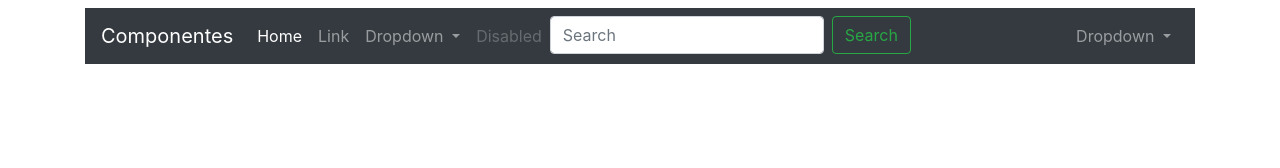
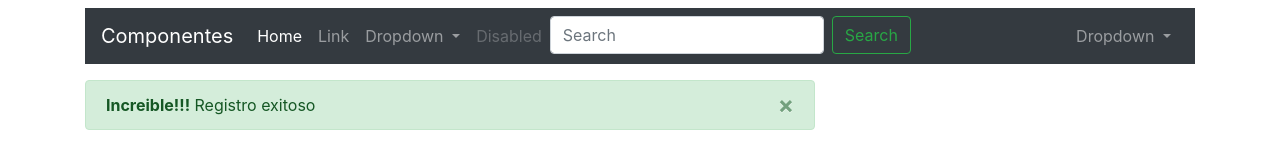
Before and after one commit to Armando101/Learning-CSS, a plain HTML site: page LearningBootstrap/componentes.html in a window 1280 px wide. Drawn offline with nearby package versions, Linux system fonts and the light colour scheme.

Commit message:
Learning Bootstrap componentes: alertas

```diff
--- a/LearningBootstrap/componentes.html
+++ b/LearningBootstrap/componentes.html
@@ -63,6 +63,14 @@
 
             </header>
         </div>
+
+        <div class="row">
+          <div class="col-md-8 mt-3">
+            <div class="alert alert-success alert-dismissible fade show"><strong>Increible!!!</strong> Registro exitoso
+              <button type="button" class="close" data-dismiss="alert" aria-label="Close"><span>&times;</span></button>
+            </div>
+          </div>
+        </div>
     </div>
 
     <script type="text/javascript" src="jquery/jquery.js"></script>
```
